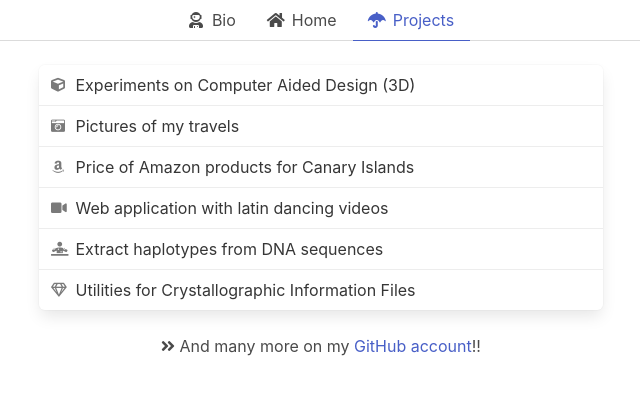
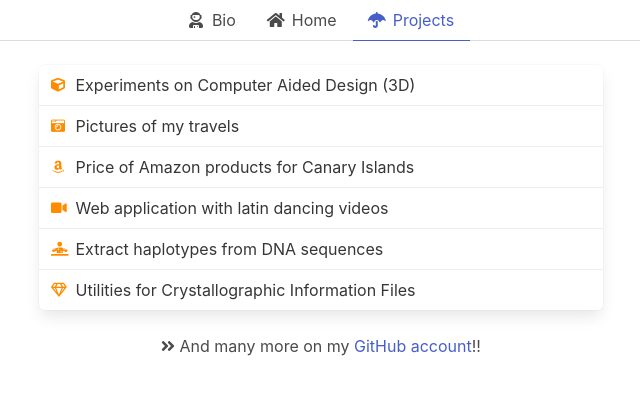
Before and after one commit to sdelquin/sdelquin.me, a Vue app: page /projects in a window 1280 px wide. Shown: the top 394 px of the page, without its empty margins (319-959 px from the left). Built offline with nearby package versions, Linux system fonts and the light colour scheme.

Commit message:
Refactor projects into subcomponents

```diff
--- /dev/null
+++ b/src/components/Project.vue
@@ -0,0 +1,18 @@
+<template>
+  <a class="project panel-block" :href="url">
+    <span class="panel-icon"><i :class="icon"></i></span>
+    {{ title }}
+  </a>
+</template>
+
+<script>
+export default {
+  props: ['icon', 'title', 'url'],
+}
+</script>
+
+<style scoped lang="scss">
+i {
+  color: darkorange;
+}
+</style>
--- a/src/views/Projects.vue
+++ b/src/views/Projects.vue
@@ -1,30 +1,13 @@
 <template>
   <div class="projects">
     <nav class="panel">
-      <a class="panel-block" href="https://cad.sdelquin.me">
-        <span class="panel-icon"><i class="fas fa-cube"></i></span>
-        Experiments on Computer Aided Design (3D)
-      </a>
-      <a class="panel-block" href="https://pics.sdelquin.me">
-        <span class="panel-icon"><i class="fas fa-camera-retro"></i></span>
-        Pictures of my travels
-      </a>
-      <a class="panel-block" href="https://ciap.sdelquin.me">
-        <span class="panel-icon"><i class="fab fa-amazon"></i></span>
-        Price of Amazon products for Canary Islands
-      </a>
-      <a class="panel-block" href="https://susikiu.es">
-        <span class="panel-icon"><i class="fas fa-video"></i></span>
-        Web application with latin dancing videos
-      </a>
-      <a class="panel-block" href="https://haplosearch.com">
-        <span class="panel-icon"><i class="fas fa-diagnoses"></i></span>
-        Extract haplotypes from DNA sequences
-      </a>
-      <a class="panel-block" href="https://cifutils.sdelquin.me/">
-        <span class="panel-icon"><i class="far fa-gem"></i></span>
-        Utilities for Crystallographic Information Files
-      </a>
+      <Project
+        v-for="(project, index) in projects"
+        :key="index"
+        :icon="project.icon"
+        :title="project.title"
+        :url="project.url"
+      />
     </nav>
     <p>
       <i class="fas fa-angle-double-right"></i>
@@ -32,3 +15,50 @@
     </p>
   </div>
 </template>
+
+<script>
+import Project from '@/components/Project.vue'
+
+export default {
+  name: 'Bio',
+  components: {
+    Project,
+  },
+  data() {
+    return {
+      projects: [
+        {
+          icon: 'fas fa-cube',
+          title: 'Experiments on Computer Aided Design (3D)',
+          url: 'https://cad.sdelquin.me',
+        },
+        {
+          icon: 'fas fa-camera-retro',
+          title: 'Pictures of my travels',
+          url: 'https://pics.sdelquin.me',
+        },
+        {
+          icon: 'fab fa-amazon',
+          title: 'Price of Amazon products for Canary Islands',
+          url: 'https://ciap.sdelquin.me',
+        },
+        {
+          icon: 'fas fa-video',
+          title: 'Web application with latin dancing videos',
+          url: 'https://susikiu.es',
+        },
+        {
+          icon: 'fas fa-diagnoses',
+          title: 'Extract haplotypes from DNA sequences',
+          url: 'https://haplosearch.com',
+        },
+        {
+          icon: 'far fa-gem',
+          title: 'Utilities for Crystallographic Information Files',
+          url: 'https://cifutils.sdelquin.me',
+        },
+      ],
+    }
+  },
+}
+</script>
```
